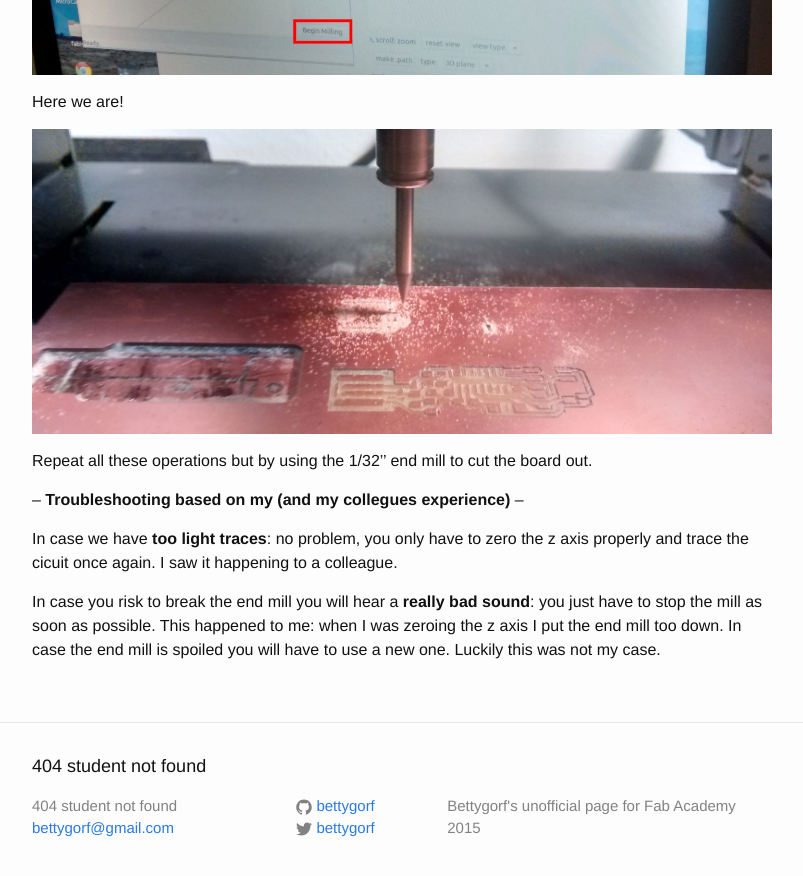
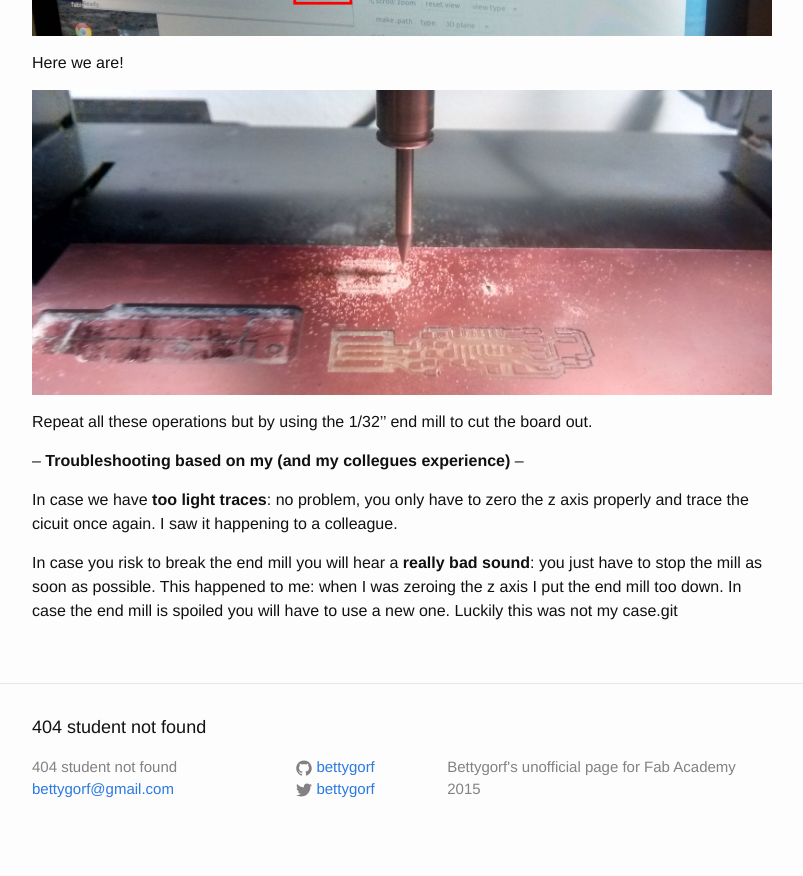
Before and after one commit to bettygorf/bettygorf, a Jekyll site: the page built from _posts/2015-03-15-01.markdown, in a window 1280 px wide and 900 px high, scrolled down 3482 px. Shown: the top 876 px of the window, without its empty margins (238-1041 px from the left). Built offline with Jekyll 4.4.1, drawn with Linux system fonts in a browser that asks for light colours; some of the changed text lies outside the part shown.

Commit message:
bettygorf

```diff
--- a/_posts/2015-03-15-01.markdown
+++ b/_posts/2015-03-15-01.markdown
@@ -66,4 +65,4 @@
 In case we have **too light traces**: no problem, you only have to zero the z axis properly and trace the cicuit once again. I saw it happening to a colleague.
 
 In case you risk to break the end mill you will hear a **really bad sound**: you just have to stop the mill as soon as possible. This happened to me: when I was zeroing the z axis I put the end mill too down.
-In case the end mill is spoiled you will have to use a new one. Luckily this was not my case.
+In case the end mill is spoiled you will have to use a new one. Luckily this was not my case.git
```
Also changed, not shown: other parts of _posts/2015-03-15-01.markdown (+0 -1 lines).
